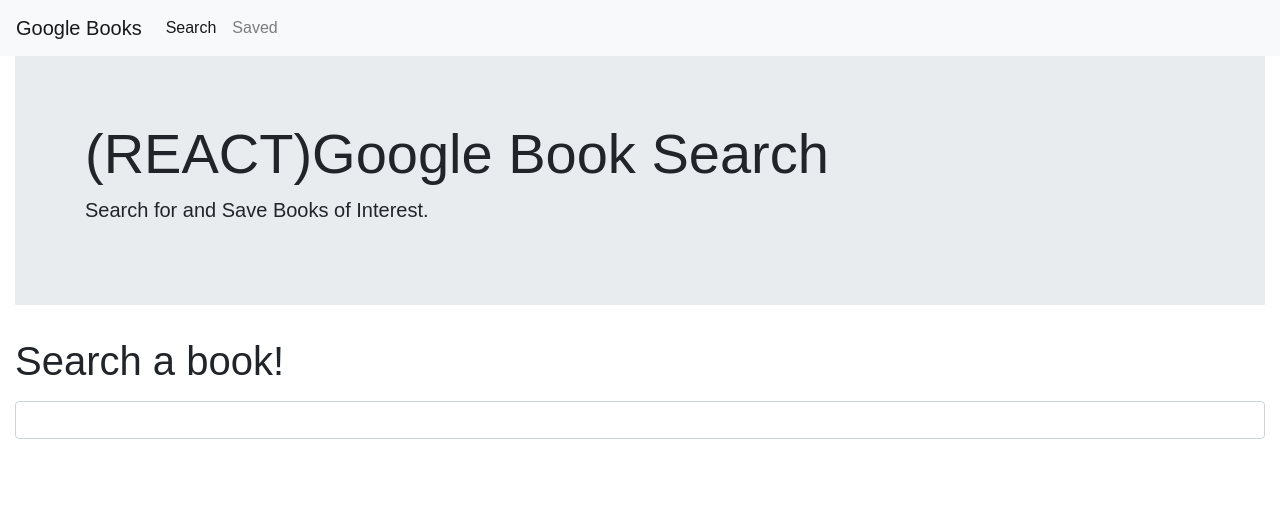
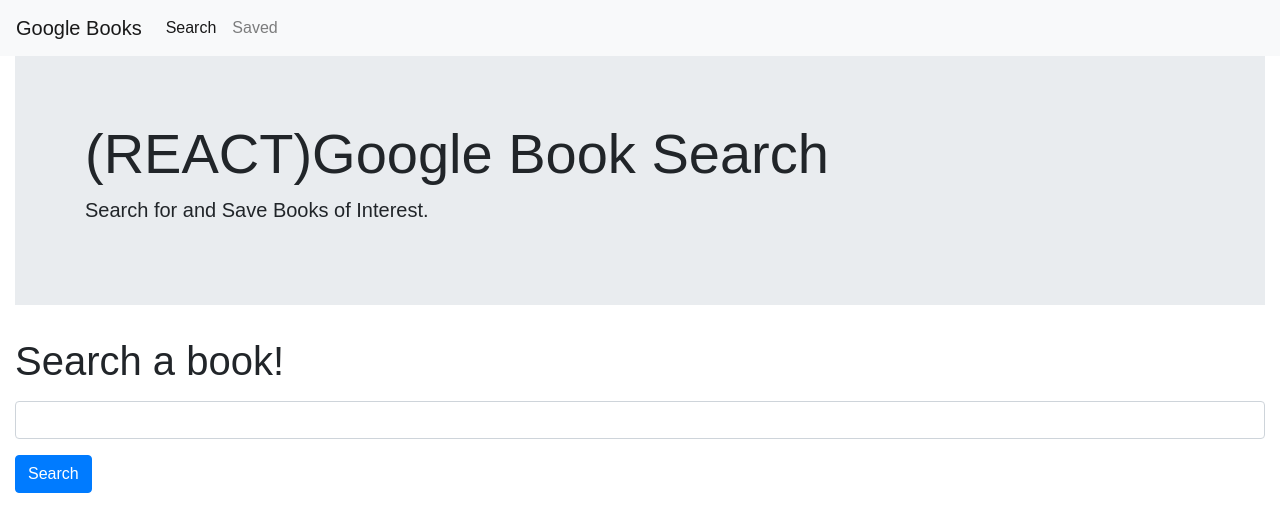
Before and after one commit to Cherjios/google-search-books, a React (Create React App) app in the folder client/: page / in a window 1280 px wide. Shown: the top 532 px of the page. Built offline with nearby package versions, Linux system fonts and the light colour scheme.

Commit message:
Adding botton search to form

```diff
--- a/client/src/components/Form/index.js
+++ b/client/src/components/Form/index.js
@@ -11,6 +11,8 @@
           <input type="text" class="form-control" id="exampleInputEmail1" aria-describedby="emailHelp" />
         </div>
       </form>
+
+      <button type="submit" class="btn btn-primary">Search</button>
     </div>
 
 
```
